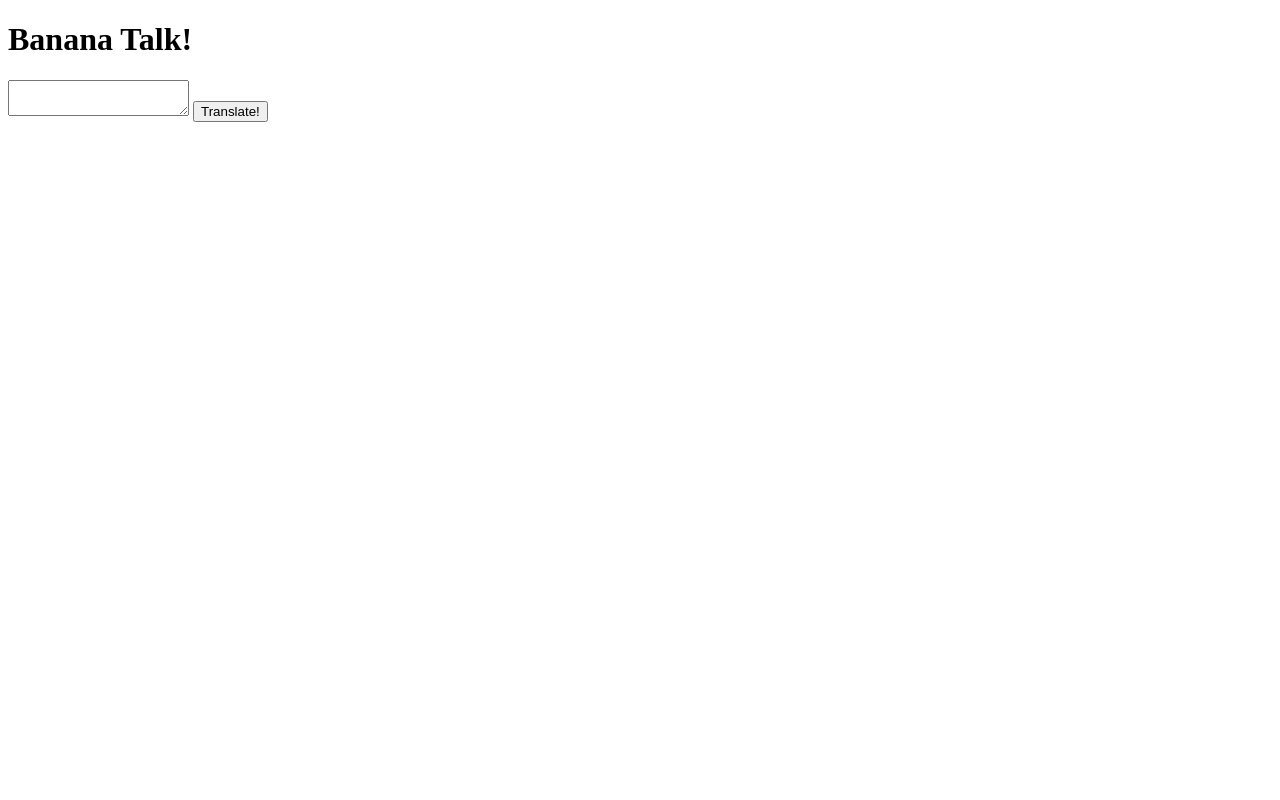
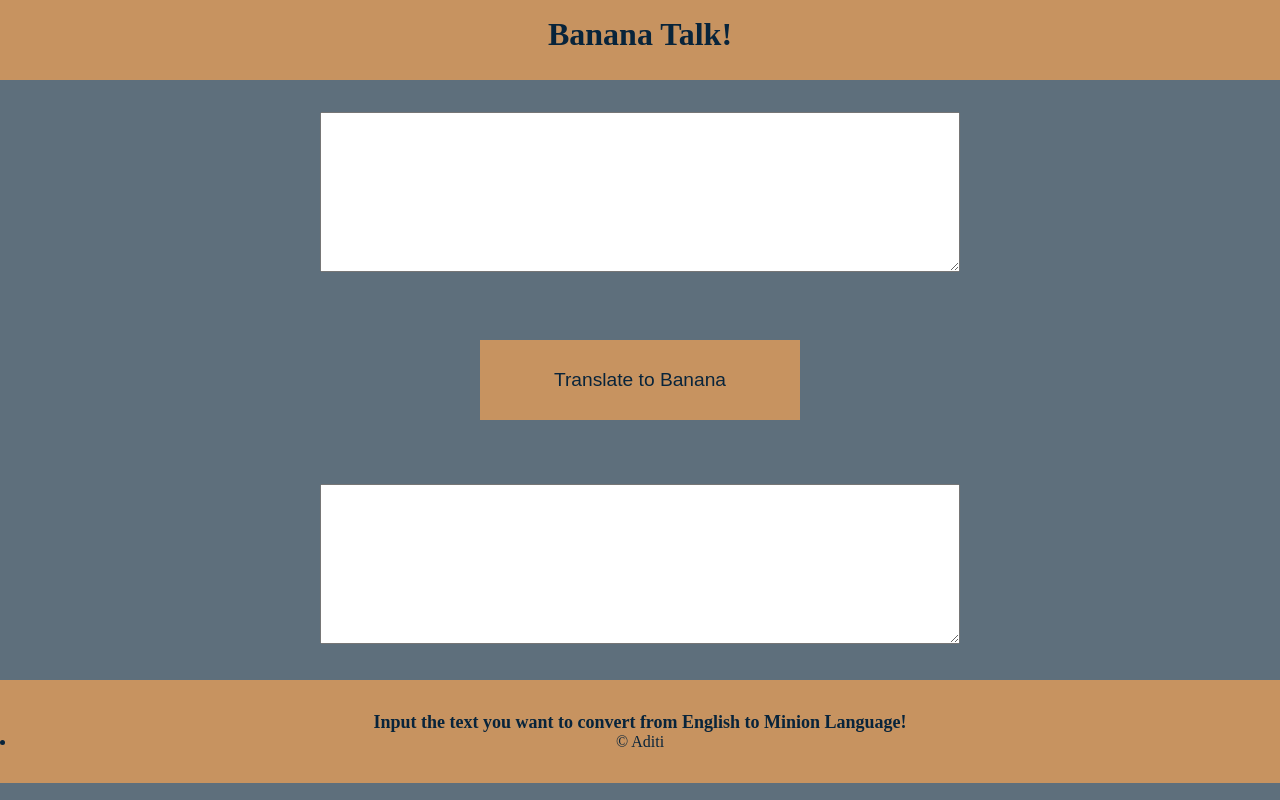
Before and after one commit to Aditi0505/Banana-Talk, a plain HTML site: page index.html in a window 1280 px wide. Drawn offline with Linux system fonts and the light colour scheme.

Commit message:
style: Add css style

```diff
--- a/index.html
+++ b/index.html
@@ -5,12 +5,29 @@
     <meta http-equiv="X-UA-Compatible" content="IE=edge" />
     <meta name="viewport" content="width=device-width, initial-scale=1.0" />
     <title>Banana Talk</title>
+    <link rel="stylesheet" href="style.css" />
   </head>
   <body>
-    <h1>Banana Talk!</h1>
-    <textarea id="input"></textarea>
-    <button id="btn-translate">Translate!</button>
-    <div id="output"></div>
+    <header>
+      <h1>Banana Talk!</h1>
+    </header>
+    <section>
+      <textarea id="input"></textarea>
+    </section>
+    <section>
+      <button id="btn-translate">Translate to Banana</button>
+    </section>
+    <section>
+      <textarea id="output"></textarea>
+    </section>
+    <footer class="footer">
+      <div class="footer-heading">
+        Input the text you want to convert from English to Minion Language!
+      </div>
+      <ul>
+        <li class="list-non-bullet list-inline">&copy Aditi</li>
+      </ul>
+    </footer>
     <script src="script.js" type="text/javascript"></script>
   </body>
 </html>
--- /dev/null
+++ b/style.css
@@ -0,0 +1,57 @@
+* {
+  margin: 0;
+  padding: 0;
+  box-sizing: border-box;
+}
+body {
+  display: flex;
+  flex-direction: column;
+  align-items: center;
+  justify-content: center;
+  background-color: #5e6f7c;
+}
+header {
+  background-color: #c79360;
+  width: 100%;
+  height: 5rem;
+  text-align: center;
+}
+h1 {
+  padding: 1rem;
+  color: #08243b;
+}
+#input,
+#output {
+  width: 50vw;
+  height: 20vh;
+}
+button {
+  font-size: larger;
+  background-color: #c79360;
+  color: #08243b;
+  border-style: none;
+  cursor: pointer;
+  width: 20rem;
+  height: 5rem;
+}
+section {
+  padding: 2rem;
+  background-color: #5e6f7c;
+}
+.footer {
+  width: 100%;
+  background-color: #c79360;
+  padding: 2rem 1rem;
+  text-align: center;
+  color: #08243b;
+}
+.footer .link {
+  color: #08243b;
+}
+.footer ul {
+  padding-inline-start: 0rem;
+}
+.footer .footer-heading {
+  font-weight: bold;
+  font-size: large;
+}
```
